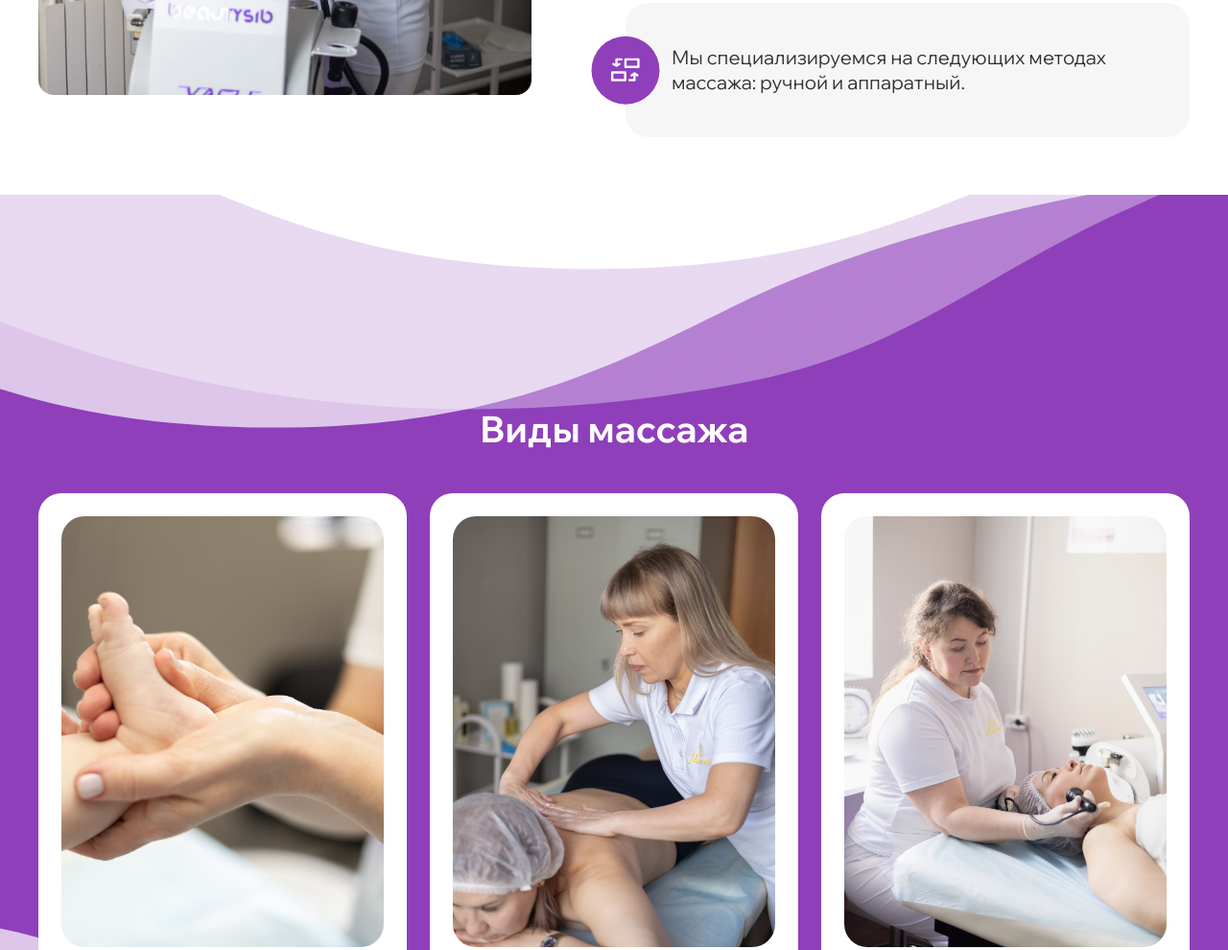
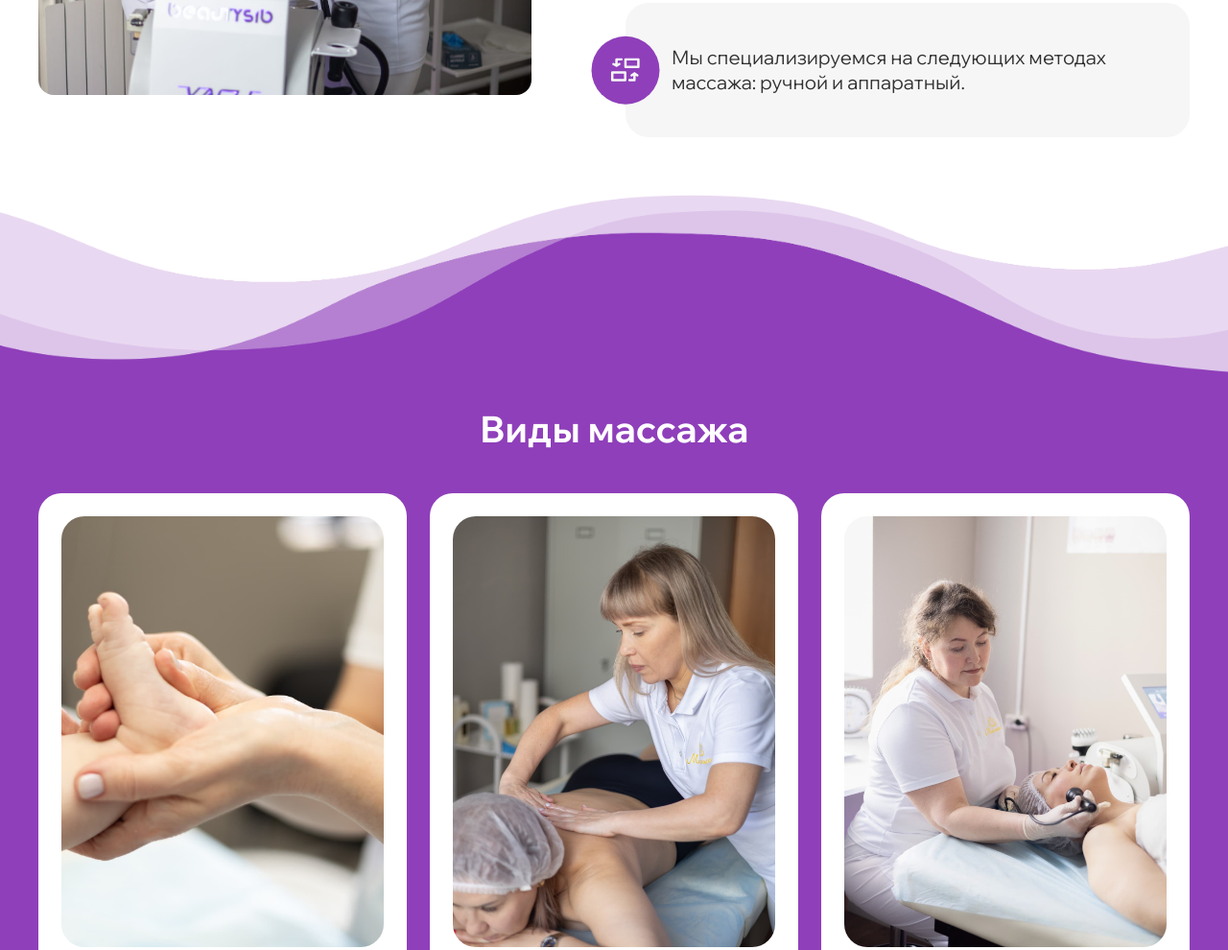
Before and after one commit to dmitriytsvetkov/massageLanding, a website built with Vite: page index.html in a window 1280 px wide. Shown: the part 1356-2346 px from the top of the page at 96% size. Built offline with nearby package versions, Linux system fonts and the light colour scheme; files whose address does not match are found by name.

Commit message:
feat: Фикс фона секции Виды массажа

```diff
--- a/src/styles/sections/_types.scss
+++ b/src/styles/sections/_types.scss
@@ -1,9 +1,15 @@
 @use '@/styles/mixins';
 
 .types {
-    background-image: url('@/assets/img/types-bg-360.svg');
-    background-position: center;
-    background-size: cover;
+    background-color: var(--color-violet);
+    background-image:
+        url('@/assets/img/types-bg-head.png'), url('@/assets/img/types-bg-footer.png');
+    background-position:
+        57% 0%,
+        30% 100%;
+    background-size:
+        3278px 480px,
+        2520px 561px;
     background-repeat: no-repeat;
 
     &__container {
@@ -11,7 +17,7 @@
         flex-direction: column;
         gap: 32px;
 
-        padding-top: 95px;
+        padding-top: 125px;
         padding-bottom: 95px;
 
         @include mixins.pre-tablet {
@@ -242,15 +248,19 @@
         }
     }
 
-    @include mixins.pre-tablet {
-        background-image: url('@/assets/img/types-bg-667.svg');
+    @include mixins.desktop {
+        background-position:
+            42% 0%,
+            30% 100%;
+        background-size:
+            2605px 395px,
+            2520px 561px;
     }
 
-    @include mixins.tablet {
-        background-image: url('@/assets/img/types-bg-768.svg');
-    }
-
-    @include mixins.desktop {
-        background-image: url('@/assets/img/types-bg-1024.svg');
+    @include mixins.desktop-1200 {
+        background-position:
+            50% 0%,
+            50% 100%;
+        background-size: 130%, 130%;
     }
 }
```
Also changed, not shown: src/assets/img/types-bg-footer.png (added), src/assets/img/types-bg-head.png (added), src/assets/img/types-bg.svg (deleted).
